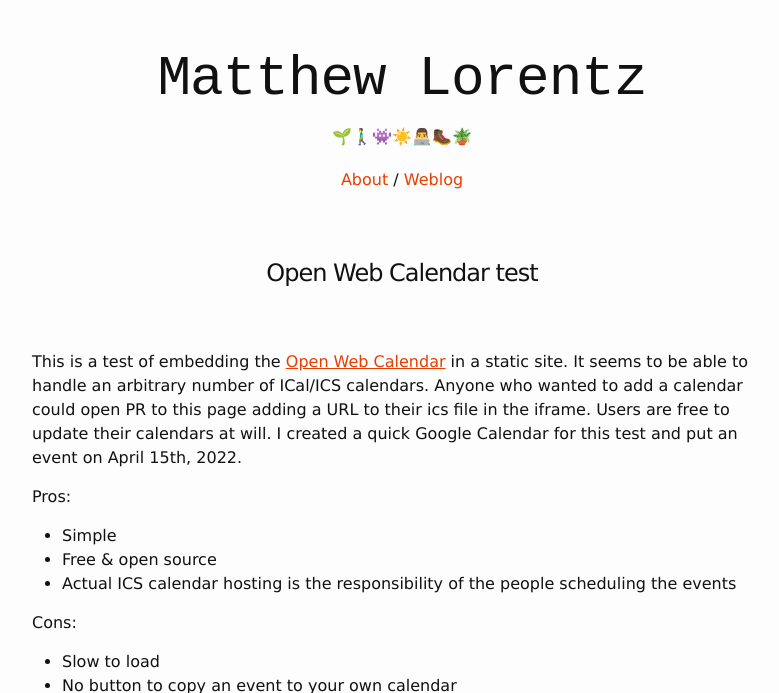
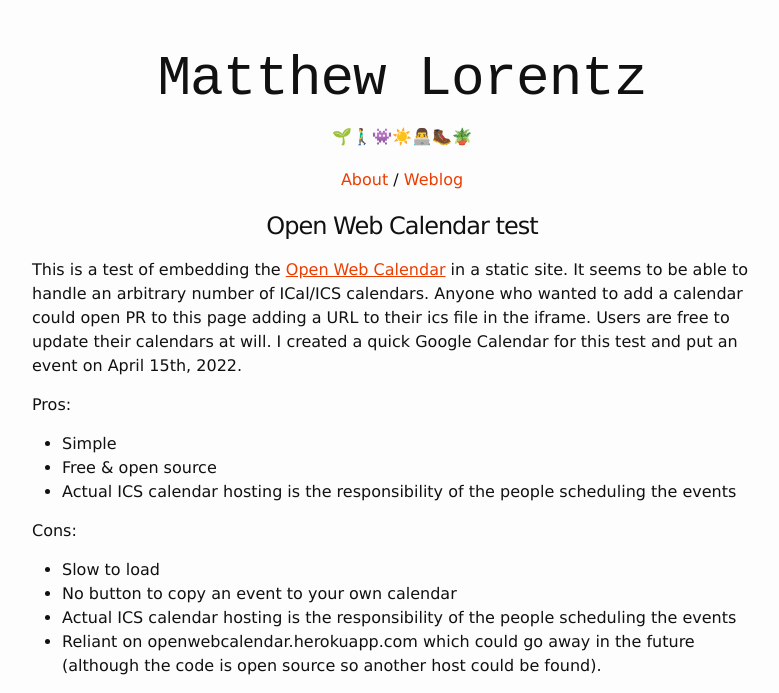
Before and after one commit to mplorentz/mplorentz.github.com, a Jekyll site: the page built from calendar_test.md, in a window 1280 px wide. Shown: the top 693 px of the page, without its empty margins (238-1017 px from the left). Built offline with Jekyll 4.4.1, drawn with Linux system fonts in a browser that asks for light colours; comment, search, counter and statistics services are not loaded; grey boxes are pictures that could not be loaded.

Commit message:
collapse spacing around blog post header

```diff
--- a/assets/main.scss
+++ b/assets/main.scss
@@ -56,7 +56,13 @@
 }
 
 .page-content {
-    padding-top: 00px;
+    padding-top: 0px
+}
+
+.post-header {
+    margin-bottom: 00px;
+    margin-top: 00px;
+    padding: 5px
 }
 
 #welcome {
```
